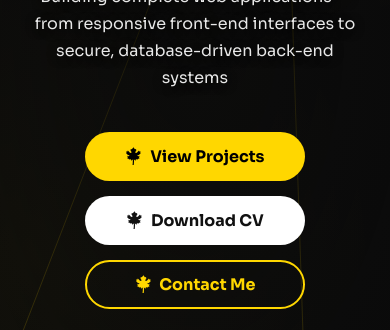
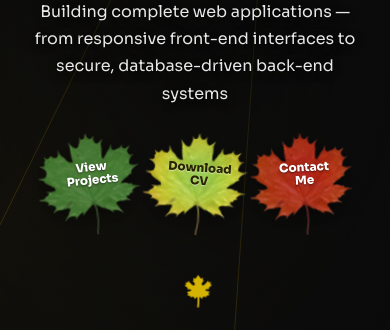
Before and after one commit to moezsiddig/Interactive_personal_website, a plain HTML site: page index.html in a window 390 px wide. Shown: the part 514-844 px from the top of the page. Drawn offline with Linux system fonts and the light colour scheme.

Commit message:
Hero buttons as three maple leaves
- View Projects (green), Download CV (yellow), Contact Me (red), using the process leaf photo
- Text on the leaf blade with contrasting colour; hover lifts, grows and turns the leaf
- Stay side by side on phones, slightly smaller; remove the unused small leaf icon

```diff
--- a/css/style.css
+++ b/css/style.css
@@ -336,19 +336,63 @@ section {
     margin-top: 40px;
 }
 
-/* Small maple leaf on the hero buttons; it takes the button's text colour
-   and turns a little on hover, as if the wind moved it */
-.btn-leaf {
-    width: 1.05em;
-    height: 1.15em;
-    flex: none;
-    transition: transform 0.4s ease;
+/* Hero buttons as three maple leaves (green, yellow, red). The text sits on
+   the middle of the leaf blade; --ink is the colour that reads well on it. */
+.leaf-buttons {
+    gap: 6px;
+    align-items: center;
+    margin-top: 26px;
 }
 
-.main-btn:hover .btn-leaf,
-.third-btn:hover .btn-leaf,
-.contact-btn:hover .btn-leaf {
-    transform: rotate(-25deg) scale(1.15);
+.leaf-btn {
+    position: relative;
+    width: 128px;
+    height: 126px;                   /* leaf photo is 420 x 412 */
+    display: block;
+    text-decoration: none;
+    transform: rotate(-6deg);
+    transition: transform 0.35s ease;
+}
+
+.leaf-btn:nth-child(2) { transform: rotate(4deg); }
+.leaf-btn:nth-child(3) { transform: rotate(-3deg); }
+
+.leaf-btn img {
+    position: absolute;
+    inset: 0;
+    width: 100%;
+    height: 100%;
+    filter: drop-shadow(0 6px 10px rgba(0, 0, 0, 0.45));
+    transition: filter 0.35s ease;
+}
+
+.leaf-btn span {
+    position: absolute;
+    top: 41%;
+    left: 53.7%;
+    transform: translate(-50%, -50%);
+    color: var(--ink);
+    font-weight: 800;
+    font-size: 0.86rem;
+    line-height: 1.15;
+    text-align: center;
+    white-space: nowrap;
+    text-shadow: 0 1px 2px rgba(0, 0, 0, 0.5);
+}
+
+.leaf-btn[style*="--ink: #2"] span {
+    text-shadow: 0 1px 1px rgba(255, 255, 255, 0.5);
+}
+
+/* Hover / keyboard focus: the leaf lifts, grows and turns, like a breeze */
+.leaf-btn:hover,
+.leaf-btn:focus-visible {
+    transform: translateY(-6px) rotate(10deg) scale(1.08);
+}
+
+.leaf-btn:hover img,
+.leaf-btn:focus-visible img {
+    filter: brightness(1.1) drop-shadow(0 10px 16px rgba(255, 215, 0, 0.35));
 }
 
 /* Scroll hint: a small yellow maple leaf drifting down and swaying */
@@ -1254,13 +1298,18 @@ body.dark-mode .request {
         font-size: 1rem;
     }
 
-    .hero-buttons {
-        flex-direction: column;
-        align-items: center;
+    /* The three leaves stay side by side, just a little smaller */
+    .leaf-buttons {
+        gap: 2px;
     }
 
-    .hero-buttons a {
-        width: 220px;
+    .leaf-btn {
+        width: 104px;
+        height: 102px;
+    }
+
+    .leaf-btn span {
+        font-size: 0.74rem;
     }
 
     .profile-photo {
--- a/index.html
+++ b/index.html
@@ -26,17 +26,10 @@
   <!-- Font Awesome icons and main CSS file -->
   <link rel="stylesheet" href="https://cdnjs.cloudflare.com/ajax/libs/font-awesome/6.5.2/css/all.min.css" />
   <!-- ?v= changes with each release so browsers never mix old cached files with the new page -->
-  <link rel="stylesheet" href="css/style.css?v=2026-11-18a"/>
+  <link rel="stylesheet" href="css/style.css?v=2026-11-18b"/>
 </head>
 <body>
 
-  <!-- Maple leaf shape defined once; buttons reuse it with <use href="#leaf-icon"> -->
-  <svg width="0" height="0" style="position:absolute" aria-hidden="true">
-    <symbol id="leaf-icon" viewBox="0 0 200 220">
-      <path d="M100 150 L112 152 L126 163 L128 151 L140 147 L151 151 L158 140 L174 139 L166 125 L178 117 L163 112 L151 108 L146 101 L160 97 L169 100 L172 86 L191 72 L179 64 L187 51 L171 54 L167 41 L155 54 L141 69 L129 73 L122 65 L127 52 L139 44 L129 38 L135 23 L118 26 L100 3 L82 26 L65 23 L71 38 L61 44 L73 52 L78 65 L71 73 L59 69 L45 54 L33 41 L29 54 L13 51 L21 64 L9 72 L28 86 L31 100 L40 97 L54 101 L49 108 L37 112 L22 117 L34 125 L26 139 L42 140 L49 151 L60 147 L72 151 L74 163 L88 152Z" fill="currentColor"/>
-      <path d="M100 150 Q101 185 97 214" fill="none" stroke="currentColor" stroke-width="14" stroke-linecap="round"/>
-    </symbol>
-  </svg>
   <!-- Apply the saved dark mode before the page is drawn (avoids a light flash) -->
   <script>
     try { if (localStorage.getItem("theme") === "dark") document.body.classList.add("dark-mode"); } catch (e) {}
@@ -108,14 +101,23 @@
         <h1>Full-Stack Web<br>Developer</h1>
         <h3>Building complete web applications — from responsive front-end interfaces to secure, database-driven back-end systems</h3>
 
-        <div class="hero-buttons">
-          <a href="#projects" class="main-btn"><svg class="btn-leaf" aria-hidden="true"><use href="#leaf-icon"/></svg> View Projects</a>
-
-          <a href="cv/Moez-Siddig-CV.pdf" class="third-btn" target="_blank" rel="noopener" download>
-            <svg class="btn-leaf" aria-hidden="true"><use href="#leaf-icon"/></svg> Download CV
+        <!-- The three buttons are maple leaves (the same real leaf photo as
+             My Process), each a different colour; the text sits on the leaf -->
+        <div class="hero-buttons leaf-buttons">
+          <a href="#projects" class="leaf-btn" style="--ink: #ffffff;">
+            <img src="images/leaves/leaf-mature.webp" alt="" width="420" height="412">
+            <span>View<br>Projects</span>
           </a>
 
-          <a href="#footer" class="contact-btn"><svg class="btn-leaf" aria-hidden="true"><use href="#leaf-icon"/></svg> Contact Me</a>
+          <a href="cv/Moez-Siddig-CV.pdf" class="leaf-btn" style="--ink: #2a2400;" target="_blank" rel="noopener" download>
+            <img src="images/leaves/leaf-turning.webp" alt="" width="420" height="412">
+            <span>Download<br>CV</span>
+          </a>
+
+          <a href="#footer" class="leaf-btn" style="--ink: #ffffff;">
+            <img src="images/leaves/leaf-peak.webp" alt="" width="420" height="412">
+            <span>Contact<br>Me</span>
+          </a>
         </div>
       </div>
     </div>
@@ -487,7 +489,7 @@
   </footer>
 
   <!-- JavaScript Files -->
-  <script src="js/spider-web.js?v=2026-11-18a"></script>
-  <script src="js/project.js?v=2026-11-18a"></script>
+  <script src="js/spider-web.js?v=2026-11-18b"></script>
+  <script src="js/project.js?v=2026-11-18b"></script>
 </body>
 </html>
```
